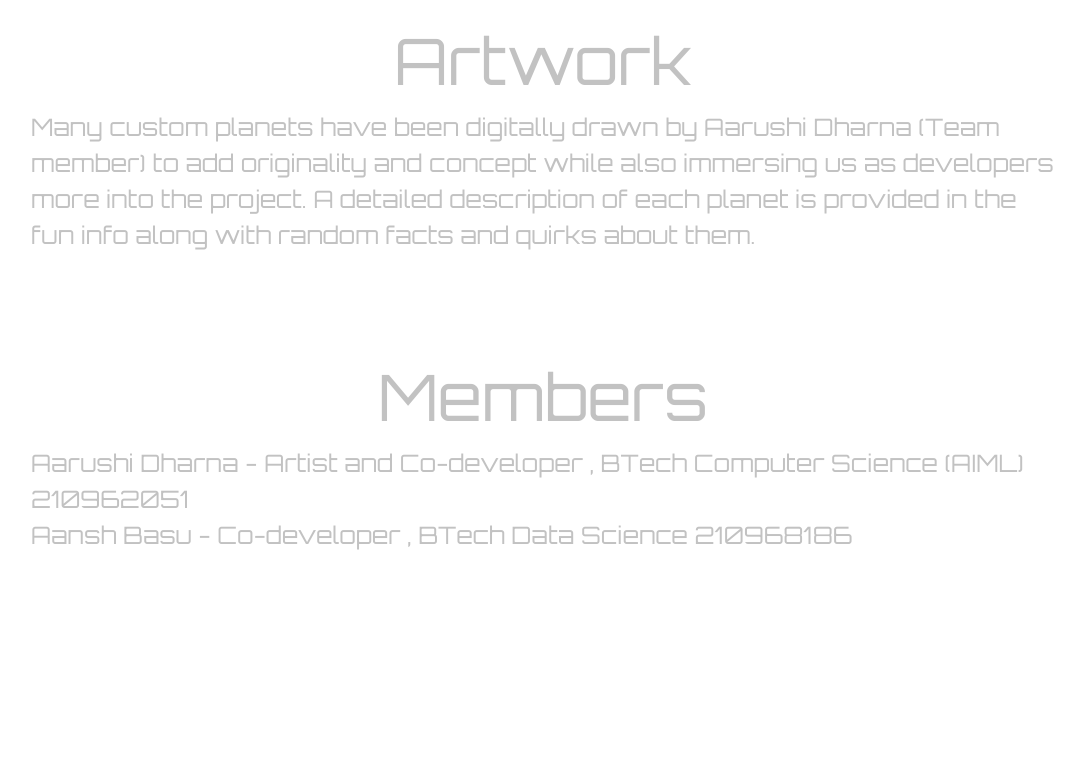
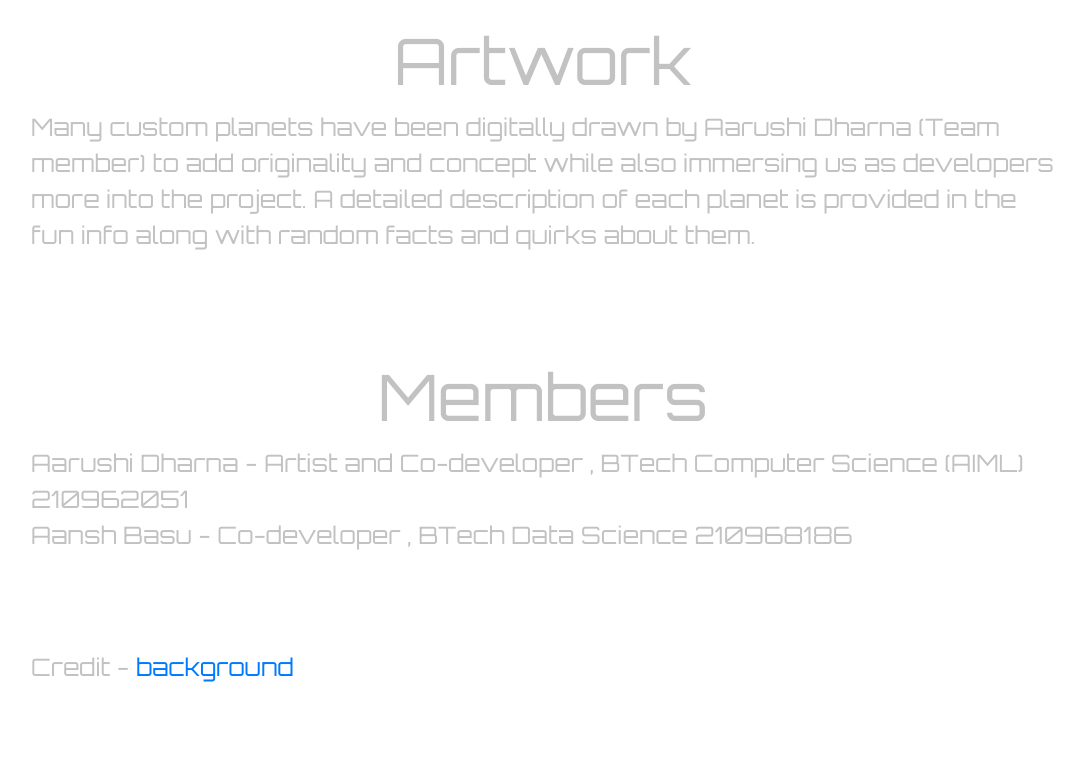
Before and after one commit to Aansh2003/AanshBasu, a plain HTML site: page Exodus/aboutus/aboutus.html in a window 1280 px wide. Shown: the part 3043-3808 px from the top of the page, without its empty margins (97-1181 px from the left). Before the commit the page ends 3676 px from the top, so only its background shows below. Drawn offline with nearby package versions, Linux system fonts and the light colour scheme; a web font is replaced by a local one.

Commit message:
Update aboutus.html

```diff
--- a/Exodus/aboutus/aboutus.html
+++ b/Exodus/aboutus/aboutus.html
@@ -148,6 +148,7 @@
             Aarushi Dharna - Artist and Co-developer , BTech Computer Science (AIML) 210962051<br>
             Aansh Basu - Co-developer , BTech Data Science 210968186
         </p>
+        <p class="desc">Credit - <a href="https://codepen.io/stack-findover/pen/eYWPwPV">background</a></p>
     </div>
 </body>
 
```
